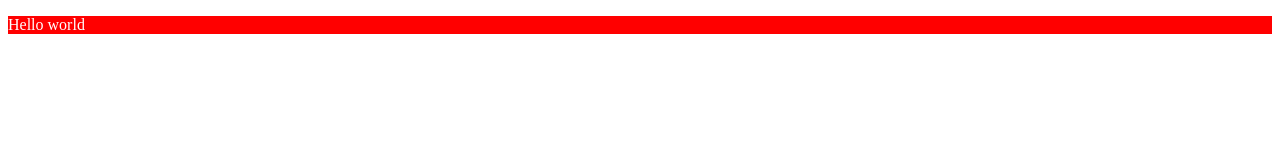
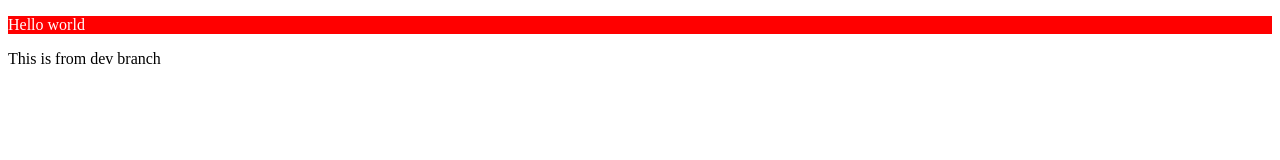
Before and after one commit to syntaxdesigner01/test, a plain HTML site: page index.html in a window 1280 px wide. Drawn offline with Linux system fonts and the light colour scheme.

Commit message:
create dev branch

```diff
--- a/index.html
+++ b/index.html
@@ -7,5 +7,6 @@
 </head>
 <body>
     <p style="background-color: red; color: white;">Hello world </p>
+    <p>This is from dev branch</p>
 </body>
 </html>
```
